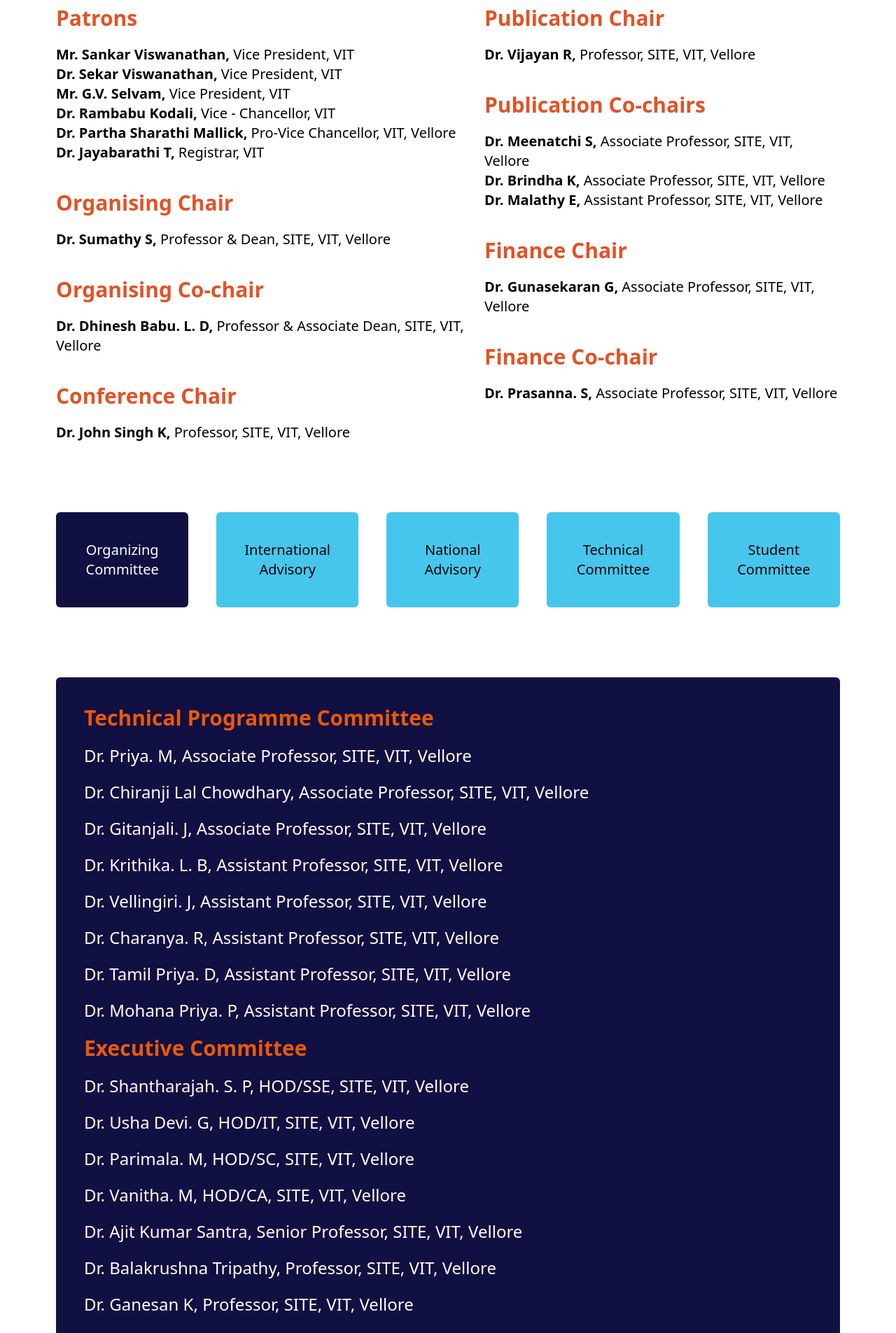
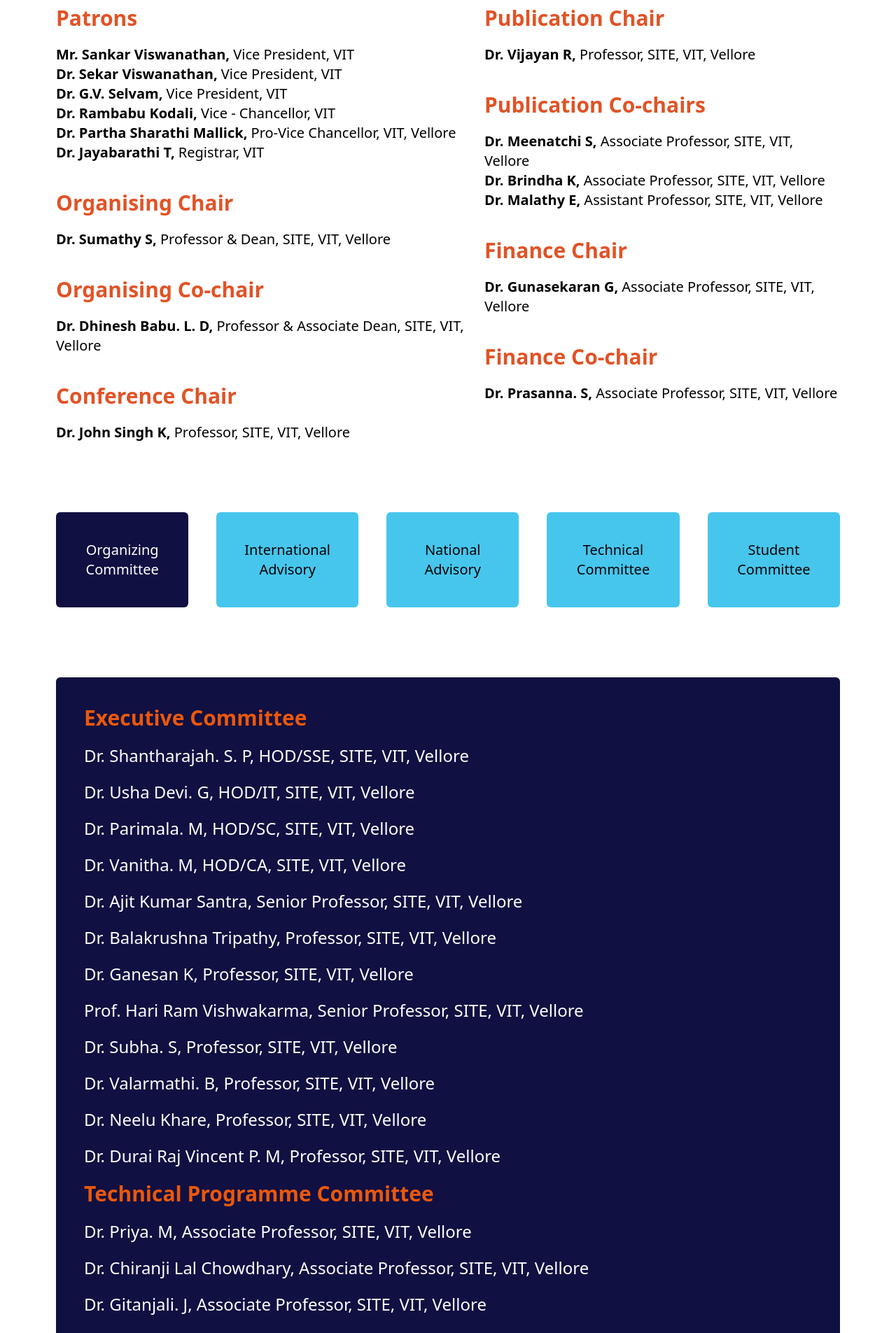
Before and after one commit to Shivd131/icetite-landing-deployed, a Next.js app: page /committee in a window 1280 px wide. Shown: the part 420-2325 px from the top of the page at 70% size. Built offline with nearby package versions, Linux system fonts and the light colour scheme.

Commit message:
feat: frontend

```diff
--- a/src/pages/committee.js
+++ b/src/pages/committee.js
@@ -15,16 +15,6 @@
     if (selectedButton === "Information Technology") {
       return (
           <div className="bg-orange flex flex-col items-start w-full text-white bg-[#111042] space-y-5 py-10 px-10 rounded-md">
-              <p className="font-bold text-3xl text-orange-600">Technical Programme Committee</p>
-
-              <p>Dr. Priya. M, Associate Professor, SITE, VIT, Vellore</p>
-              <p>Dr. Chiranji Lal Chowdhary, Associate Professor, SITE, VIT, Vellore</p>
-              <p>Dr. Gitanjali. J, Associate Professor, SITE, VIT, Vellore</p>
-              <p>Dr. Krithika. L. B, Assistant Professor, SITE, VIT, Vellore</p>
-              <p>Dr. Vellingiri. J, Assistant Professor, SITE, VIT, Vellore</p>
-              <p>Dr. Charanya. R, Assistant Professor, SITE, VIT, Vellore</p>
-              <p>Dr. Tamil Priya. D, Assistant Professor, SITE, VIT, Vellore</p>
-              <p>Dr. Mohana Priya. P, Assistant Professor, SITE, VIT, Vellore</p>
               <p className="font-bold text-3xl  text-orange-600">Executive Committee</p>
               <p>Dr. Shantharajah. S. P, HOD/SSE, SITE, VIT, Vellore</p>
               <p>Dr. Usha Devi. G, HOD/IT, SITE, VIT, Vellore</p>
@@ -38,10 +28,15 @@
               <p>Dr. Valarmathi. B, Professor, SITE, VIT, Vellore</p>
               <p>Dr. Neelu Khare, Professor, SITE, VIT, Vellore</p>
               <p>Dr. Durai Raj Vincent P. M, Professor, SITE, VIT, Vellore</p>
-              <p>Dr. Shantharajah. S. P, HOD/SSE, SITE, VIT, Vellore</p>
-              <p>Dr. Usha Devi. G, HOD/IT, SITE, VIT, Vellore</p>
-              <p>Dr. Parimala. M, HOD/SC, SITE, VIT, Vellore</p>
-              <p>Dr. Vanitha. M, HOD/CA, SITE, VIT, Vellore</p>
+              <p className="font-bold text-3xl text-orange-600">Technical Programme Committee</p>
+              <p>Dr. Priya. M, Associate Professor, SITE, VIT, Vellore</p>
+              <p>Dr. Chiranji Lal Chowdhary, Associate Professor, SITE, VIT, Vellore</p>
+              <p>Dr. Gitanjali. J, Associate Professor, SITE, VIT, Vellore</p>
+              <p>Dr. Krithika. L. B, Assistant Professor, SITE, VIT, Vellore</p>
+              <p>Dr. Vellingiri. J, Assistant Professor, SITE, VIT, Vellore</p>
+              <p>Dr. Charanya. R, Assistant Professor, SITE, VIT, Vellore</p>
+              <p>Dr. Tamil Priya. D, Assistant Professor, SITE, VIT, Vellore</p>
+              <p>Dr. Mohana Priya. P, Assistant Professor, SITE, VIT, Vellore</p>
               <p className="font-bold text-3xl text-orange-600">Program Committee</p>
               <p>Dr. Naveneethan. C, Associate Professor, SITE, VIT, Vellore</p>
               <p>Dr. Selva Rani. B, Associate Professor, SITE, VIT, Vellore</p>
@@ -268,7 +263,7 @@
               President, VIT{" "}
             </p>
             <p className="text-xl">
-              <span className="font-bold">Mr. G.V. Selvam,</span> Vice President,
+              <span className="font-bold">Dr. G.V. Selvam,</span> Vice President,
               VIT
             </p>
             <p className="text-xl">
```
